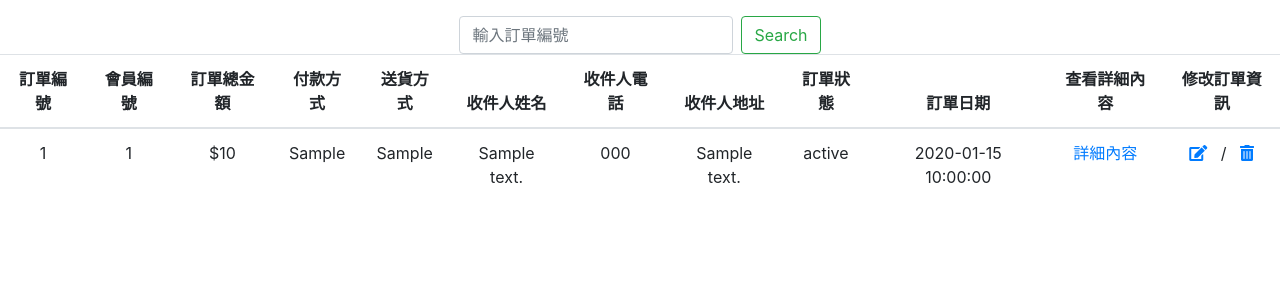
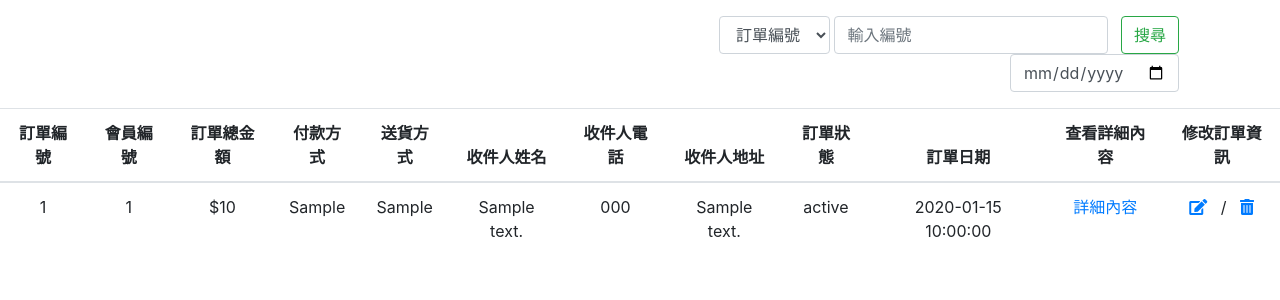
Before and after one commit to story801216/zi-finalproject, a PHP site: page /order-list.php in a window 1280 px wide. Shown: the part 62-362 px from the top of the page. Run offline with PHP 8.4, Linux system fonts and the light colour scheme; tables that the repository leaves empty or names only in its code hold one stand-in row (values such as "Sample post").

Commit message:
修正相宸bug部分

```diff
--- a/po-yu/products/order-edit.php
+++ b/po-yu/products/order-edit.php
@@ -53,8 +53,8 @@ if(empty($r)){
                             <div class="form-group">
                                 <label for="delivery">送貨方式</label>
                                 <select class="form-control" name="delivery" id="delivery">
+                                    <option value="自取">自取</option>
                                     <option value="宅配">宅配</option>
-                                    <option value="自取">自取</option>
                                 </select>
                                 <small class=" form-text "></small>
                             </div>
--- a/po-yu/products/order-list.php
+++ b/po-yu/products/order-list.php
@@ -5,20 +5,28 @@
 
 <?php
 
-// 搜尋列表
+$qs=[];
+// 搜尋關鍵字
 $keyword = isset($_GET['keyword']) ? $_GET['keyword'] : '';
-$where = 'WHERE 1 ';
+
+// 搜尋種類
+$cate = isset($_GET['cate']) ? $_GET['cate'] : '';
+// 搜尋時間條件
+$date = isset($_GET['date']) ? $_GET['date'] : '';
+// 整合所有條件
+$where = isset($_GET['date']) ? sprintf(" WHERE `order_date` LIKE '%s%s%s'",'%',$_GET['date'],'%'): 'WHERE 1';
 if (!empty($keyword)) {
-    $where .= sprintf(" AND `sid` LIKE %s ", $pdo->quote('%'. $keyword. '%'));
+    $where .= sprintf(" AND `%s` = %s ", $cate, $pdo->quote($keyword));
+    // echo $where;
+    // exit;
     $qs['keyword'] = $keyword;
+    $qs['cate'] = $cate;
+    $qs['date'] = $date;
 }
 
-
-
 // 查詢資料庫中所有訂單資訊
-$sql = sprintf("SELECT * FROM `order_list` %s ORDER BY `order_list`.`sid` DESC",$where);
+$sql = sprintf("SELECT * FROM `order_list` %s ORDER BY `order_list`.`sid` DESC", $where);
 $rows = $pdo->query($sql)->fetchAll();
-
 
 
 ?>
@@ -30,11 +38,24 @@ $rows = $pdo->query($sql)->fetchAll();
 </style>
 
 <div class="container">
-    <div class="row justify-content-center pt-3">
-        <form action="order-list.php" class="form-inline my-2 my-lg-0 d-flex justify-content-end">
-            <input class="form-control mr-sm-2" type="search" name="keyword" placeholder="輸入訂單編號" + value="<?= htmlentities($keyword) ?>" + aria-label="Search">
-            <button class="btn btn-outline-success my-2 my-sm-0" type="submit">Search</button>
-        </form>
+    <div class="row justify-content-center p-3">
+        <div class="col"></div>
+        <div class="col">
+            <form action="order-list.php" class="form-inline my-2 my-lg-0 d-flex justify-content-end">
+                <div>
+                    <select name="cate" id="cate" class="form-control">
+                        <option value="sid">訂單編號</option>
+                        <option value="member_id">會員編號</option>
+                    </select>
+                    <input class="form-control mr-sm-2" type="search" name="keyword" placeholder="輸入編號" + value="<?= htmlentities($keyword) ?>" + aria-label="Search">
+                    <button class="btn btn-outline-success my-2 my-sm-0" type="submit">搜尋</button>
+                </div>
+                <div>
+                    <input name="date" type="date" class="form-control" value="<?=$date?>">
+                </div>
+            </form>
+        </div>
+
     </div>
 </div>
 <div class="list">
```
Also changed, not shown: po-yu/products/cart-check.php (+5 -5 lines).
